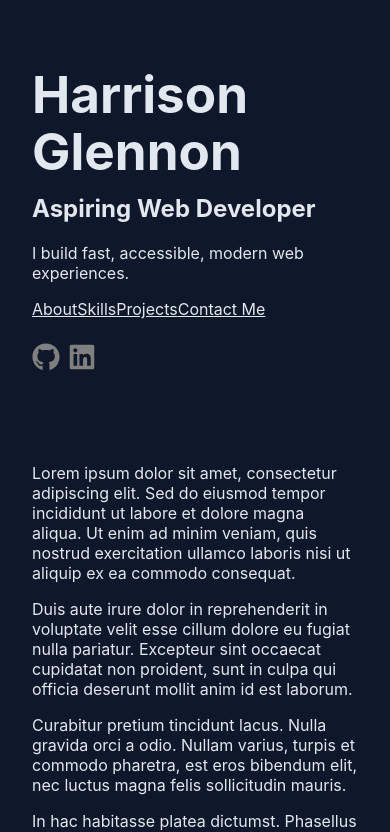
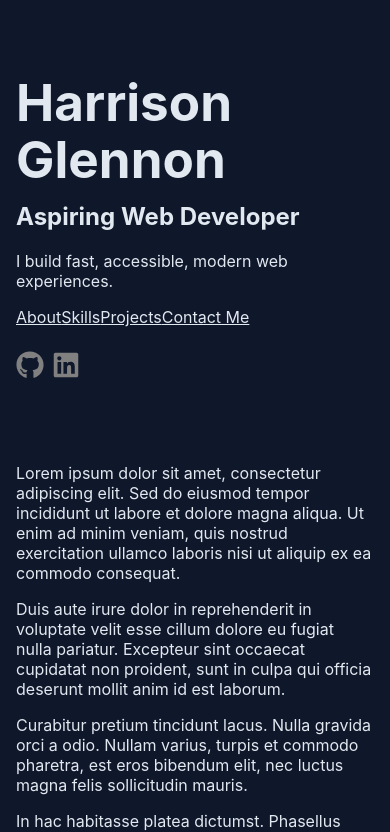
Before and after one commit to HGlennon/Portfolio, a React (Vite) app: page / in a window 390 px wide. Shown: the top 832 px of the page. Built offline with nearby package versions, Linux system fonts and the light colour scheme.

Commit message:
FINAL RESPONSIVE FIX PLEASE

```diff
--- a/src/App.jsx
+++ b/src/App.jsx
@@ -7,9 +7,11 @@ function App() {
   return (
     <>
       <CustomCursor/>
-      <div className="layout">
-        <Sidebar/>
-        <Content/>
+      <div className = "container">
+        <div className="layout">
+          <Sidebar/>
+          <Content/>
+        </div>
       </div>
     </>
   );
--- a/src/ProjectCard.jsx
+++ b/src/ProjectCard.jsx
@@ -1,3 +1,4 @@
+// components/ProjectCard.jsx
 export default function ProjectCard({ title, description, link }) {
   return (
     <div className="project-card">
--- a/src/main.css
+++ b/src/main.css
@@ -24,67 +24,60 @@ html {
   height: 100%;
 }
 
+.container {
+  display: flex;
+  justify-content: center;
+  padding: 4rem 2rem;
+  max-width: 1320px;
+  margin: 0 auto;
+  gap: 4rem;
+}
+
 aside {
-  position: fixed;
-  top: 0;
-  left: 310px;
-  width: 600px;;
-  height: 100vh;
-  padding: 4rem;
-  margin-top: 0;
-  background: var(--color-bg);
-  z-index: 100;
+  position: sticky;
+  top: 4rem; /* Keeps it fixed while scrolling */
+  flex: 1;
+  max-width: 600px;
+  height: fit-content;
+  padding: 2rem;
 }
 
 .layout {
-  display: block;
-  margin-left: 825px; /* Adjusted for fixed sidebar */
-  max-width: 1200px;
-  padding: 0 2em;
+  display: flex;
+  align-items: flex-start;
+  justify-content: center;
+  width: 100%;
 }
 
 .content {
-  margin-right: 310px;
+  flex: 2;
+  max-width: 720px;
   padding: 4rem;
-  margin-top: 1.5rem;
 }
 
-/* Laptops */
-@media (max-width: 1500px){
+
+@media (max-width: 1024px) {
+  .container {
+    padding: 1rem 0.5rem; /* Less padding on both sides */
+  }
   .layout {
-    margin-left: 700px;
-    max-width: 1200px;
-    padding: 0 2em;
+    flex-direction: column;
+    gap: 2rem;
   }
+
+  aside,
+  .content {
+    max-width: 100%;
+    position: static;
+    padding: 1rem 0.5rem;
+  }
+
   aside {
-    left: 100px;
-    width: 600px
-  }
-  .content {
-    margin-right: 100px;
+    top: auto;
   }
 }
 
-/* Tablets and phones */
-@media (max-width: 1024px) {
-  aside {
-    position: static;
-    width: 100%;
-    left: 0;
-    height: auto;
-    padding: 1.5rem 1rem;
-    box-shadow: none;
-  }
-  .layout {
-    margin-left: 0;
-    max-width: 100%;
-    padding: 0 1em;
-  }
-  .content {
-    margin-right: 0;
-    padding: 1.5rem 1rem;
-  }
-}
+
 
 
 a {
```
